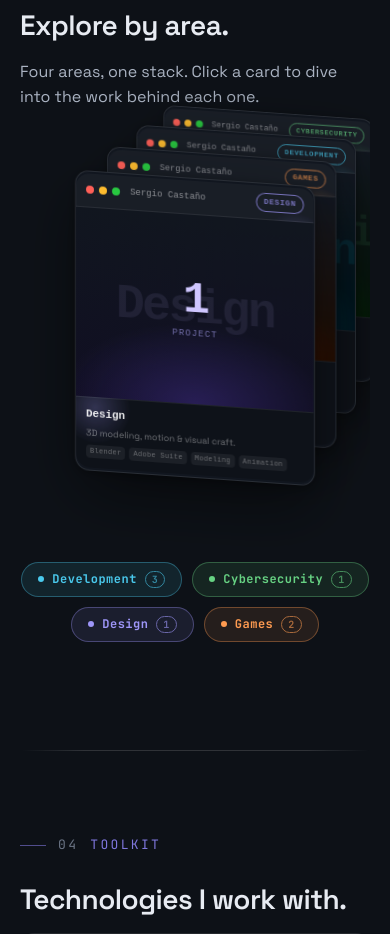
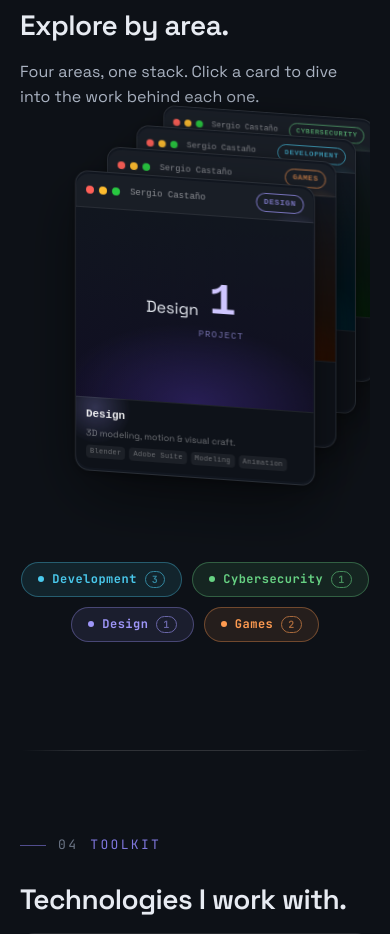
Before and after one commit to 5ergioC/5ergioC.github.io, a React (Vite) app: page / in a window 390 px wide. Shown: the part 5000-5934 px from the top of the page. Built offline with nearby package versions, Linux system fonts and the light colour scheme.

Commit message:
Card Swap Presentation Changes

```diff
--- a/src/CardSwap.css
+++ b/src/CardSwap.css
@@ -124,22 +124,22 @@
   line-height: 1;
 }
 
-/* watermark category name */
-.cs-watermark {
+/* representative area emblem (line-art, tinted by the category hue) */
+.cs-emblem {
   position: absolute;
   inset: 0;
   display: flex;
   align-items: center;
   justify-content: center;
-  font-size: 5.5rem;
-  font-weight: 900;
-  font-family: var(--mono, monospace);
-  letter-spacing: -0.05em;
-  color: oklch(0.82 0.16 var(--cs-hue, 260));
-  opacity: 0.09;
-  user-select: none;
-  line-height: 1;
+  color: oklch(0.82 0.17 var(--cs-hue, 260));
+  opacity: 0.2;
   pointer-events: none;
+}
+.cs-emblem svg {
+  width: 52%;
+  max-width: 230px;
+  height: auto;
+  filter: drop-shadow(0 6px 18px oklch(0.6 0.18 var(--cs-hue, 260) / 0.25));
 }
 
 /* centered project count */
@@ -240,9 +240,6 @@
   .cs-count-num {
     font-size: 3.5rem;
   }
-  .cs-watermark {
-    font-size: 4rem;
-  }
   .cs-count-label {
     font-size: 9px;
   }
@@ -274,9 +271,6 @@
   }
   .cs-count-num {
     font-size: 2.8rem;
-  }
-  .cs-watermark {
-    font-size: 3rem;
   }
 }
 
@@ -311,6 +305,7 @@
       oklch(0.92 0.04 var(--cs-hue, 260)) 100%
     );
 }
+[data-theme="light"] .cs-emblem { color: oklch(0.58 0.18 var(--cs-hue, 260)); opacity: 0.3; }
 [data-theme="light"] .cs-cat-name { opacity: 0.15; }
 [data-theme="light"] .cs-proj-count { opacity: 0.08; }
 [data-theme="light"] .cs-year-stamp { color: rgba(22,24,44,0.2); }
```
